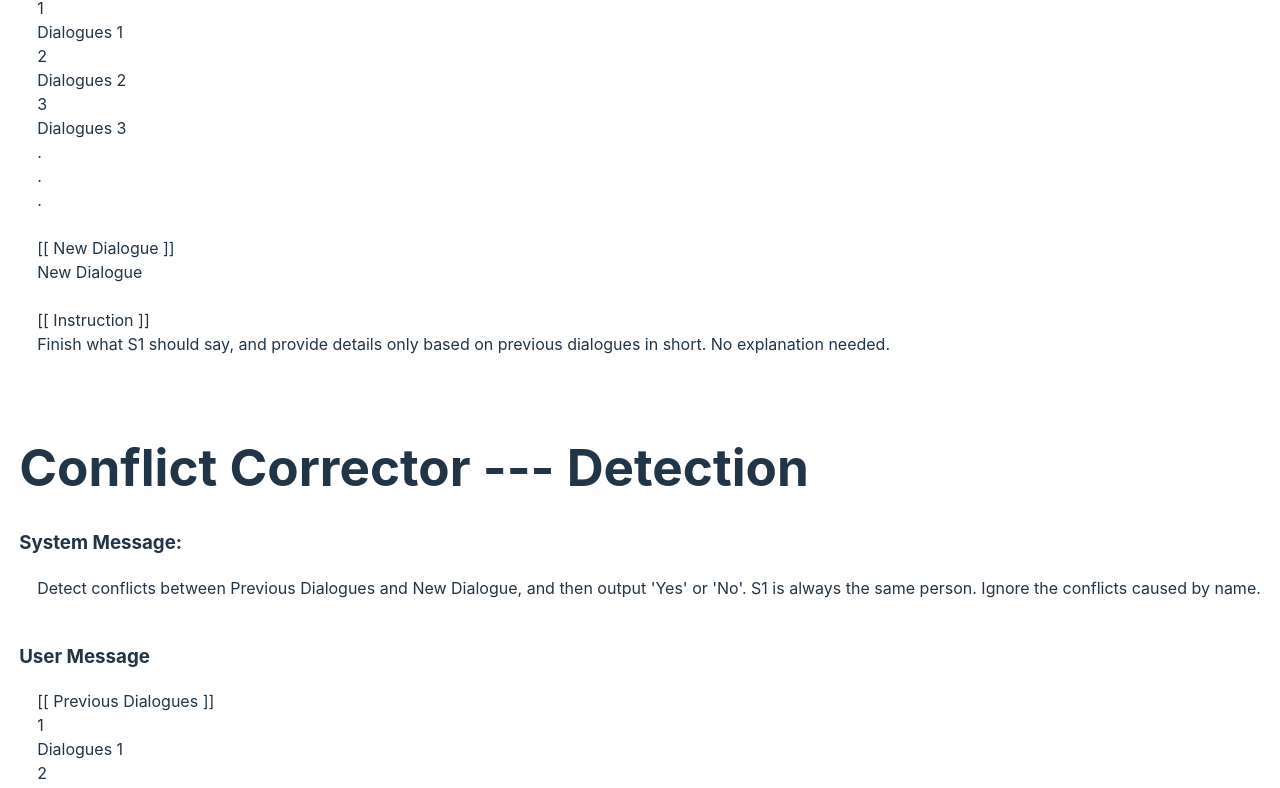
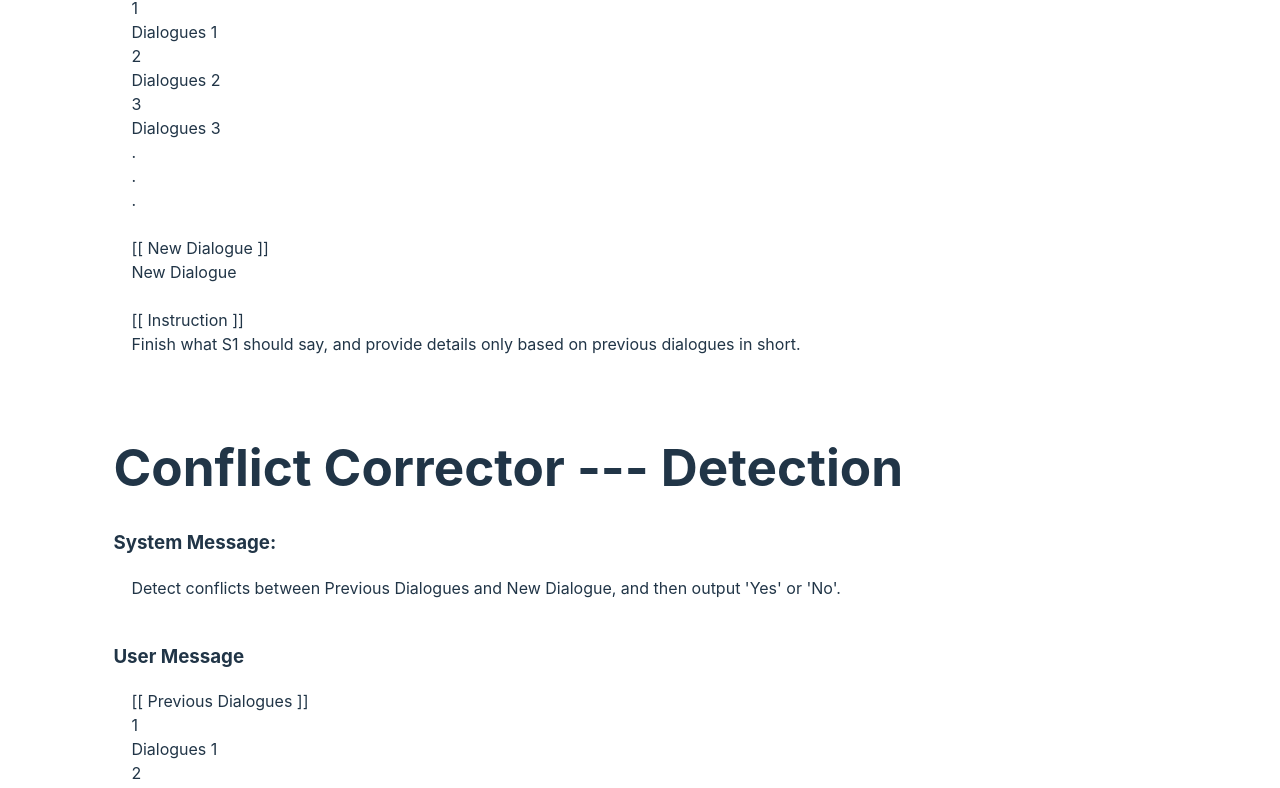
Before and after one commit to energybubu/Recall, a React (Vite) app: page /#/prompt in a window 1280 px wide. Shown: the part 377-1165 px from the top of the page. Built offline with nearby package versions, Linux system fonts and the light colour scheme.

Commit message:
dataset prompt page

```diff
--- a/src/pages/datasetPage.jsx
+++ b/src/pages/datasetPage.jsx
@@ -105,16 +105,16 @@ const DatasetPage = () => {
             <PrettyPrintJson data={chatGPTDialogues}/>
             <h1>Event Recaller</h1>
             <ul>
-            <li>The first instance shows that there is only one single related dialogues, there are total 51 instances for this format</li>
-            <li>The second instance shows that there are more than two related dialogues, there are total 20 instances for this format</li>
+            <li>The first instance shows that there is only one single related dialogues, there are total 51 instances in this format</li>
+            <li>The second instance shows that there are more than two related dialogues, there are total 20 instances in this format</li>
             </ul>
             <hr/>
             <h2>Examples</h2>
             <PrettyPrintJson data={recallExamples}/>
             <h1>Conflict Corrector</h1>
             <ul>
-                <li>The first instance shows that there is only one single related dialogues, there are total 50 instances for this format</li>
-                <li>The second instance shows that there are more than two related dialogues, there are total 20 instances for this format</li>
+                <li>The first instance shows that there is only one single related dialogues, there are total 50 instances in this format</li>
+                <li>The second instance shows that there are more than two related dialogues, there are total 20 instances in this format</li>
                 <li>When we conducted the experiment of Conflict Detection, we needed half instances with conflicts and the other half without conflicts. Therefore, we built the other half which is without conflicts by exchange the "new_dialogue" and the "correct_sentence", and set the "correctness" to 1.</li>
             </ul>
             <hr/>
--- a/src/pages/promptPage.jsx
+++ b/src/pages/promptPage.jsx
@@ -28,13 +28,13 @@ const Firstpage = () => {
             <p><Indent/>New Dialogue</p>
             <br/>
             <p><Indent/>[[ Instruction ]]</p>
-            <p><Indent/>Finish what S1 should say, and provide details only based on previous dialogues in short. No explanation needed.</p>
+            <p><Indent/>Finish what S1 should say, and provide details only based on previous dialogues in short.</p>
             <br/><br/>
 
             <h1>Conflict Corrector --- Detection</h1>
 
             <h3>System Message:</h3>
-            <p><Indent/>Detect conflicts between Previous Dialogues and New Dialogue, and then output 'Yes' or 'No'. S1 is always the same person. Ignore the conflicts caused by name.</p>
+            <p><Indent/>Detect conflicts between Previous Dialogues and New Dialogue, and then output 'Yes' or 'No'.</p>
             <br/>
             <h3>User Message</h3>
             <p><Indent/>[[ Previous Dialogues ]]</p>
```
